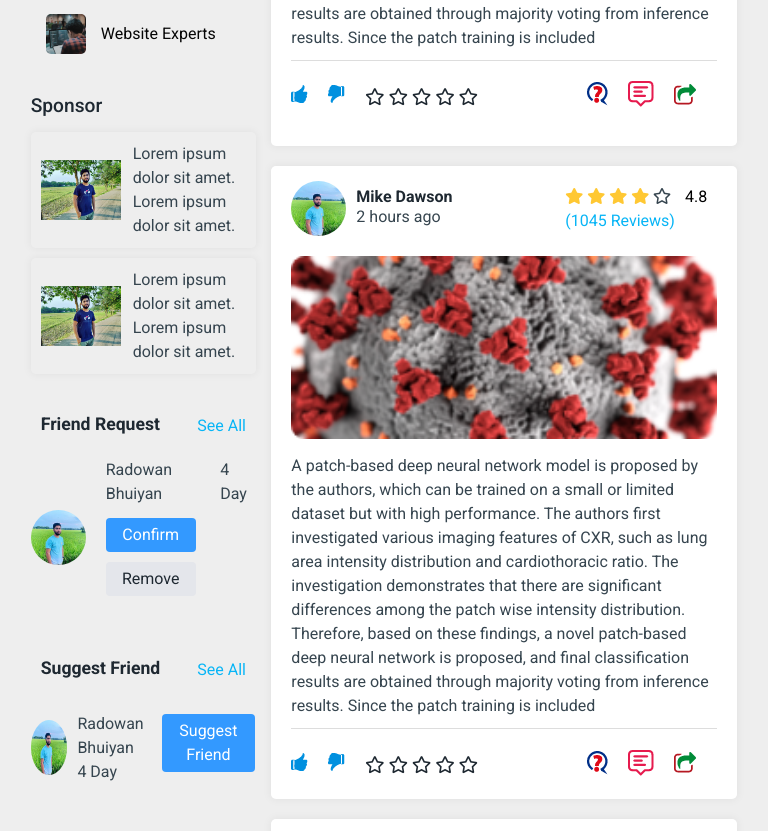
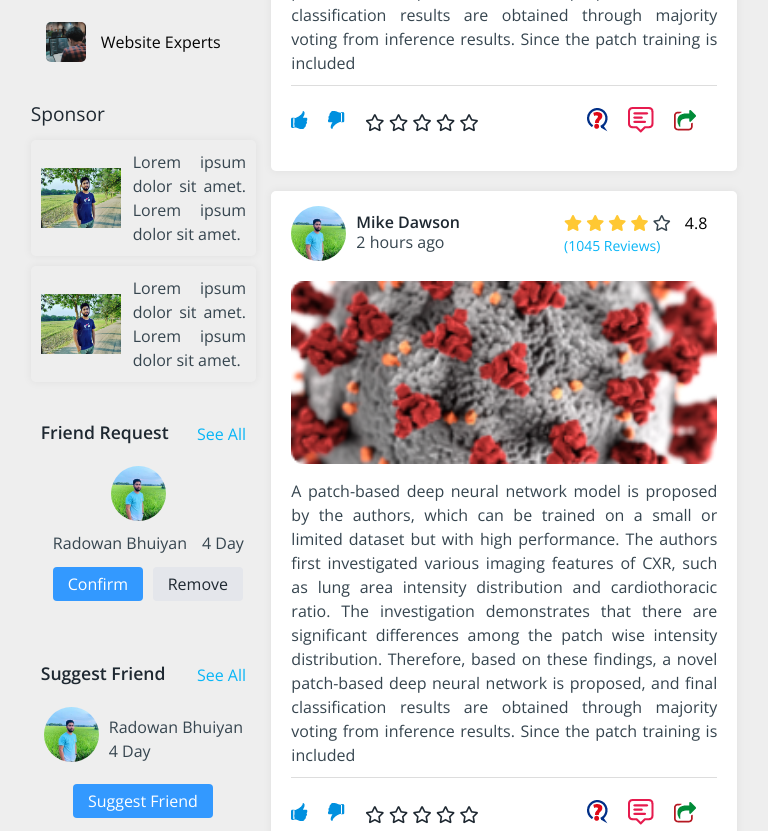
Before and after one commit to RadowanTri/trilogy, a plain HTML site: page index.html in a window 768 px wide. Shown: the part 699-1530 px from the top of the page. Drawn offline with nearby package versions, Linux system fonts and the light colour scheme.

Commit message:
font change

```diff
--- a/assets/css/responsive.css
+++ b/assets/css/responsive.css
@@ -85,6 +85,13 @@
 		color: #08B5F6;
 		display: block;
 	}
+
+	.request-profile {
+		flex-direction: column;
+	}
+	.request-profile .profile-img{
+		margin-bottom: 10px;
+	}
 }
 @media only screen and (max-width: 767px) {
 
--- a/assets/css/style.css
+++ b/assets/css/style.css
@@ -12,7 +12,8 @@ html {
   height: 100%;
 }
 body {
-  font-family: 'Roboto', sans-serif;
+  /* font-family: 'Roboto', sans-serif; */
+  font-family: 'Open Sans', sans-serif;
   font-size: 16px;
   line-height: 1.5;
   color: #1E2831;
@@ -93,10 +94,10 @@ p {
   line-height: 1.5;
   color: #36454F;
   margin-bottom: 0;
+  text-align: justify;
 }
 
 .btn {
-  font-family: 'Roboto', sans-serif;
   display: inline-block;
   padding: 10px 30px;
   color: #fff;
@@ -1210,3 +1211,7 @@ p {
 .right-content{
     display: none;
 }
+
+.profile .star .review {
+  font-size: 14px;
+}
--- a/index.html
+++ b/index.html
@@ -11,8 +11,10 @@
 	<!--=== Reset Css ===-->
 	<link rel="stylesheet" href="assets/css/normalize.css" />
 	<!--=== Font family Css ===-->
-	<link href="https://fonts.googleapis.com/css2?family=Roboto:ital,wght@0,300;0,400;0,500;0,700;0,900;1,400;1,500;1,700&display=swap"
-		rel="stylesheet" />
+	<!-- <link href="https://fonts.googleapis.com/css2?family=Roboto:ital,wght@0,300;0,400;0,500;0,700;0,900;1,400;1,500;1,700&display=swap"
+		rel="stylesheet" /> -->
+    <link rel="preconnect" href="https://fonts.gstatic.com" crossorigin>
+    <link href="https://fonts.googleapis.com/css2?family=Open+Sans:ital,wght@0,300;0,400;0,600;0,700;0,800;1,400;1,600;1,700&display=swap" rel="stylesheet">
 
 	<!--=== Fontawesome icon 5.9 ===-->
 	<link rel="stylesheet" type="text/css"
```
